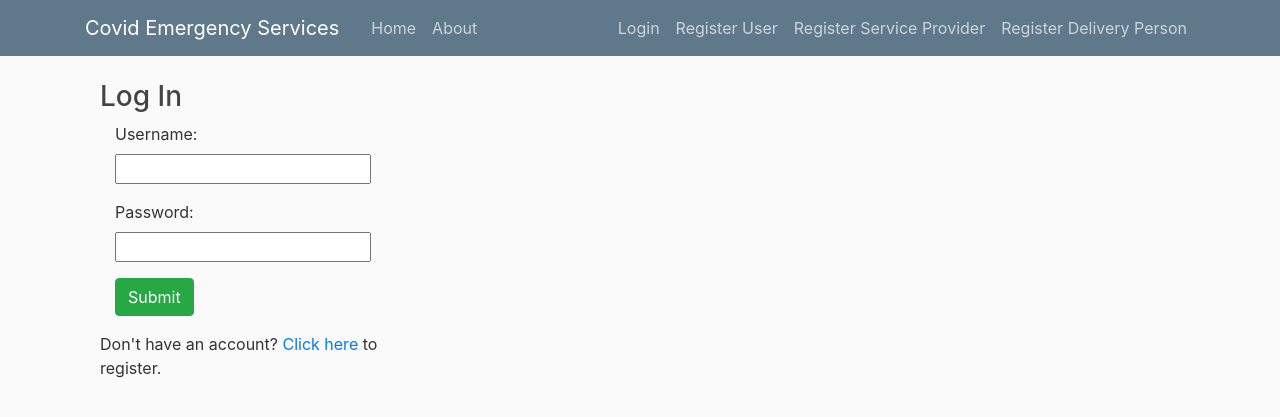
After one commit to upinderawat/curly-octo-robot, a Django app: page / in a window 1280 px wide. The commit adds this page. Shown: the top 417 px of the page. Run offline with Django 3.2, Linux system fonts and the light colour scheme; some libraries are stand-ins or nearby versions.

Commit message:
updated registration page and login page

```diff
--- a/module1/curly_octo_robot/covid19/templates/covid19/base.html
+++ b/module1/curly_octo_robot/covid19/templates/covid19/base.html
@@ -11,18 +11,14 @@
         integrity="sha384-ggOyR0iXCbMQv3Xipma34MD+dH/1fQ784/j6cY/iJTQUOhcWr7x9JvoRxT2MZw1T" crossorigin="anonymous">
 
     <link rel="stylesheet" type="text/css" href="{% static 'covid19/main.css' %}">
-    {% if title %}
-    <title>Django Blog - {{ title }}</title>
-    {% else %}
-    <title>Django Blog</title>
-    {% endif %}
+    <title>Curly Octo Robot - Covid Service Provider</title>
 </head>
 
 <body>
     <header class="site-header">
         <nav class="navbar navbar-expand-md navbar-dark bg-steel fixed-top">
             <div class="container">
-                <a class="navbar-brand mr-4" href="#">Django Blog</a>
+                <a class="navbar-brand mr-4" href="#">Covid Emergency Services</a>
                 <button class="navbar-toggler" type="button" data-toggle="collapse" data-target="#navbarToggle"
                     aria-controls="navbarToggle" aria-expanded="false" aria-label="Toggle navigation">
                     <span class="navbar-toggler-icon"></span>
@@ -34,8 +30,10 @@
                     </div>
                     <!-- Navbar Right Side -->
                     <div class="navbar-nav">
-                        <a class="nav-item nav-link" href="#">Login</a>
-                        <a class="nav-item nav-link" href="#">Register</a>
+                        <a class="nav-item nav-link" href="/login">Login</a>
+                        <a class="nav-item nav-link" href="/register">Register User</a>
+                        <a class="nav-item nav-link" href="/sp_register">Register Service Provider</a>
+                        <a class="nav-item nav-link" href="/delivery_register">Register Delivery Person</a>
                     </div>
                 </div>
             </div>
@@ -52,19 +50,6 @@
                     {% endfor %}
                 {% endif %}
                 {% block content %}{% endblock %}
-            </div>
-            <div class="col-md-4">
-                <div class="content-section">
-                    <h3>Our Sidebar</h3>
-                    <p class='text-muted'>You can put any information here you'd like.
-                        <ul class="list-group">
-                            <li class="list-group-item list-group-item-light">Latest Posts</li>
-                            <li class="list-group-item list-group-item-light">Announcements</li>
-                            <li class="list-group-item list-group-item-light">Calendars</li>
-                            <li class="list-group-item list-group-item-light">etc</li>
-                        </ul>
-                    </p>
-                </div>
             </div>
         </div>
     </main>
--- /dev/null
+++ b/module1/curly_octo_robot/covid19/templates/covid19/login.html
@@ -0,0 +1,48 @@
+
+{% extends "covid19/base.html" %}
+{% block content %}
+<div class="container-fluid">
+
+    <div class="row">
+        <div class="col-sm-12 col-md-6">
+            <div class="panel panel-default">
+                <div class="panel-body">
+                    <h3>Log In</h3>
+                    {% if error_message %}
+                        <p><strong>{{ error_message }}</strong></p>
+                    {% endif %}
+                    <form class="form-horizontal" role="form" action="" method="post" enctype="multipart/form-data">
+                        {% csrf_token %}
+                        <div class="form-group">
+                            <label class="control-label col-sm-2" for="id_username">
+                                Username:
+                            </label>
+                            <div class="col-sm-10">
+                                <input id="id_username" maxlength="30" name="username" type="text">
+                            </div>
+                        </div>
+                        <div class="form-group">
+                            <label class="control-label col-sm-2" for="id_password">
+                                Password:
+                            </label>
+                            <div class="col-sm-10">
+                                <input id="id_password" maxlength="30" name="password" type="password">
+                            </div>
+                        </div>
+                        <div class="form-group">
+                            <div class="col-sm-offset-2 col-sm-10">
+                                <button type="submit" class="btn btn-success">Submit</button>
+                            </div>
+                        </div>
+                    </form>
+                </div>
+                <div class="panel-footer">
+                    Don't have an account? <a href="/register">Click here</a> to register.
+                </div>
+            </div>
+        </div>
+    </div>
+
+</div>
+
+{% endblock content %}
--- a/module1/curly_octo_robot/covid19/views.py
+++ b/module1/curly_octo_robot/covid19/views.py
@@ -2,3 +2,6 @@ from django.shortcuts import render
 
 def about(request):
     return render(request, 'covid19/about.html', {'title':'About'})
+
+def login(request):
+    return render(request, 'covid19/login.html', {'title':'Login'})
--- a/module1/curly_octo_robot/curly_octo_robot/urls.py
+++ b/module1/curly_octo_robot/curly_octo_robot/urls.py
@@ -21,8 +21,10 @@ from delivery_accounts import views as delivery_accounts_views
 from django.urls import path
 
 urlpatterns = [
+    path('',covid19_views.login, name='start'),
     path('admin/', admin.site.urls),
     path('about/', covid19_views.about, name='about'),
+    path('login/', covid19_views.login, name='login'),
     path('register/',user_accounts_views.registration_view, name='user_register'),
     path('sp_register/',sp_accounts_views.registration_view, name='sp_register'),
     path('delivery_register/',delivery_accounts_views.registration_view, name='delivery_register')
--- a/module1/curly_octo_robot/delivery_accounts/views.py
+++ b/module1/curly_octo_robot/delivery_accounts/views.py
@@ -12,7 +12,7 @@ def registration_view(request):
             raw_password = form.cleaned_data.get('password1')
             account = authenticate(email=email, password=raw_password)
             login(request, account)
-            return redirect('/about')
+            return redirect('/login')
         else:
             context['registration_form'] = form
     else:
--- a/module1/curly_octo_robot/sp_accounts/views.py
+++ b/module1/curly_octo_robot/sp_accounts/views.py
@@ -12,7 +12,7 @@ def registration_view(request):
             raw_password = form.cleaned_data.get('password1')
             account = authenticate(email=email, password=raw_password)
             login(request, account)
-            return redirect('/about')
+            return redirect('/login')
         else:
             context['registration_form'] = form
     else:
--- a/module1/curly_octo_robot/user_accounts/views.py
+++ b/module1/curly_octo_robot/user_accounts/views.py
@@ -12,7 +12,7 @@ def registration_view(request):
             raw_password = form.cleaned_data.get('password1')
             account = authenticate(email=email, password=raw_password)
             login(request, account)
-            return redirect('/about')
+            return redirect('/login')
         else:
             context['registration_form'] = form
     else:
```
Also changed, not shown: module1/curly_octo_robot/db.sqlite3.
